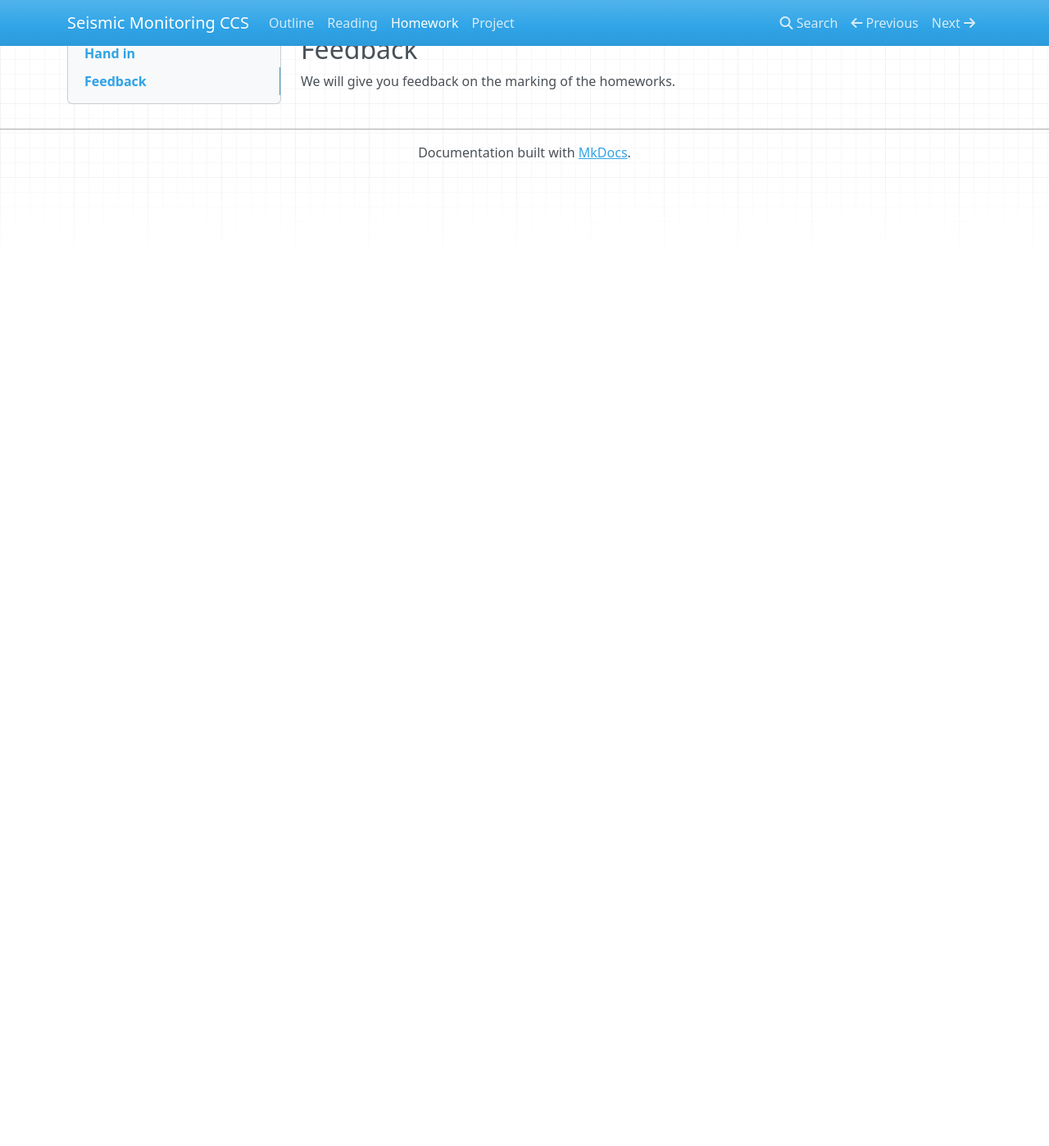
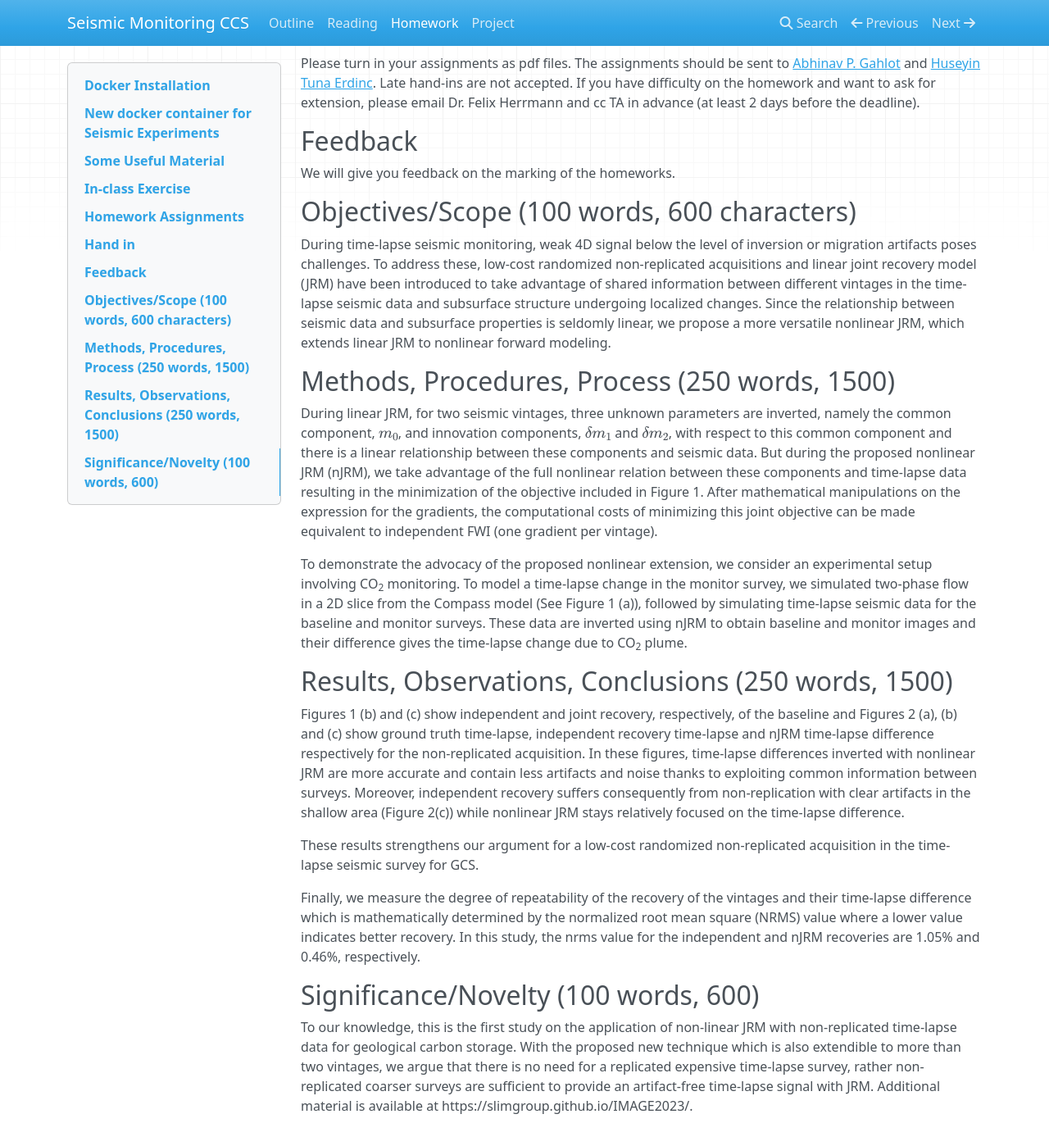
Before and after one commit to flexie/eas-4803-8803-ccs, an MkDocs documentation site: the page built from docs/homework.md, in a window 1280 px wide and 1400 px high, scrolled down 3211 px. Shown: the whole window at 82% size. Built offline with MkDocs 1.6.1, drawn with Linux system fonts in a browser that asks for light colours; nearby versions of some CDN libraries; before the commit the page ends 3425 px from its top, so only the background shows below that; some of the changed text lies outside the part shown.

Commit message:
Posted HW4

````diff
--- a/docs/homework.md
+++ b/docs/homework.md
@@ -182,7 +182,10 @@ During the course you will work on the following homework assignments
 
 2. Fluid flow simulation. [Assignment 2](Assignments/CCS8803_HW2.ipynb). You need to download the jupyter notebook and put it in the folder you created while running docker. And then when you run the docker again from the same folder you should be able to open the notebook in a browser. Please submit both the notebook and a pdf. (Due: 11:59 PM Feb 21, 2023 (Tue))
 
-2. Maximize injectivity of $CO_{2}$. [Assignment 3](Assignments/CCS8803_HW3_v2.ipynb). You need to download the jupyter notebook and put it in the folder you created while running docker. And then when you run the docker again from the same folder you should be able to open the notebook in a browser. Please submit both the notebook and a pdf. (Due: 11:59 PM March 14, 2023 (Tue))
+3. Maximize injectivity of $CO_{2}$. [Assignment 3](Assignments/CCS8803_HW3_v2.ipynb). You need to download the jupyter notebook and put it in the folder you created while running docker. And then when you run the docker again from the same folder you should be able to open the notebook in a browser. Please submit both the notebook and a pdf. (Due: 11:59 PM March 14, 2023 (Tue))
+
+4. Seismic shot data generation and plot acquisition geometry. [Assignment 4](Assignments/CCS8803_Seismic_Geometries_HW4.ipynb). You need to download the jupyter notebook and put it in the folder you created while running docker ```ccsenv:v2.0```. And then when you run the docker again from the same folder you should be able to open the notebook in a browser. Please submit both the notebook and a pdf. (Due: 11:59 PM April 7, 2023 (Fri))
+
 <!--
 3. Wavefield extrapolation and migration. [Assignment 3](Assignments/Exercise3.md) (Due: 3:30 PM March 29, 2022)
 
@@ -216,3 +219,31 @@ Please turn in your assignments as pdf files. The assignments should be sent to
 ## Feedback
 
 We will give you feedback on the marking of the homeworks.
+
+
+
+
+
+
+
+## Objectives/Scope (100 words, 600 characters)
+
+During time-lapse seismic monitoring, weak 4D signal below the level of inversion or migration artifacts poses challenges. To address these, low-cost randomized non-replicated acquisitions and linear joint recovery model (JRM) have been introduced to take advantage of shared information between different vintages in the time-lapse seismic data and subsurface structure undergoing localized changes. Since the relationship between seismic data and subsurface properties is seldomly linear, we propose a more versatile nonlinear JRM, which extends linear JRM to nonlinear forward modeling.
+
+## Methods, Procedures, Process (250 words, 1500)
+
+During linear JRM, for two seismic vintages, three unknown parameters are inverted, namely the common component, $m_0$, and innovation components, $\delta m_1$ and $\delta m_2$, with respect to this common component and there is a linear relationship between these components and seismic data. But during the proposed nonlinear JRM (nJRM), we take advantage of the full nonlinear relation between these components and time-lapse data resulting in the minimization of the objective included in Figure 1. After mathematical manipulations on the expression for the gradients, the computational costs of minimizing this joint objective can be made equivalent to independent FWI (one gradient per vintage).
+
+To demonstrate the advocacy of the proposed nonlinear extension, we consider an experimental setup involving CO~2~ monitoring. To model a time-lapse change in the monitor survey, we simulated two-phase flow in a 2D slice from the Compass model (See Figure 1 (a)), followed by simulating time-lapse seismic data for the baseline and monitor surveys. These data are inverted using nJRM to obtain baseline and monitor images and their difference gives the time-lapse change due to CO~2~ plume.
+
+## Results, Observations, Conclusions (250 words, 1500)
+
+Figures 1 (b) and (c) show independent and joint recovery, respectively, of the baseline <!-- Why the baseline, there is nothing interesting there. If you show an example, show monitor survey--> and Figures 2 (a), (b) and (c) show ground truth time-lapse, independent recovery time-lapse and nJRM time-lapse difference respectively for the non-replicated acquisition. In these figures, time-lapse differences inverted with nonlinear JRM are more accurate and contain less artifacts and noise thanks to exploiting common information between surveys. Moreover, independent recovery suffers consequently from non-replication with clear artifacts in the shallow area (Figure 2(c)) while nonlinear JRM stays relatively focused on the time-lapse difference.
+
+These results strengthens our argument for a low-cost randomized non-replicated acquisition in the time-lapse seismic survey for GCS.
+
+Finally, we measure the degree of repeatability of the recovery of the vintages and their time-lapse difference which is mathematically determined by the normalized root mean square (NRMS) value where a lower value indicates better recovery. In this study, the nrms value for the independent and nJRM recoveries are 1.05% and 0.46%, respectively.
+
+## Significance/Novelty (100 words, 600)
+
+To our knowledge, this is the first study on the application of non-linear JRM with non-replicated time-lapse data for geological carbon storage. With the proposed new technique which is also extendible to more than two vintages, we argue that there is no need for a replicated expensive time-lapse survey, rather non-replicated coarser surveys are sufficient to provide an artifact-free time-lapse signal with JRM. Additional material is available at https://slimgroup.github.io/IMAGE2023/.
````
